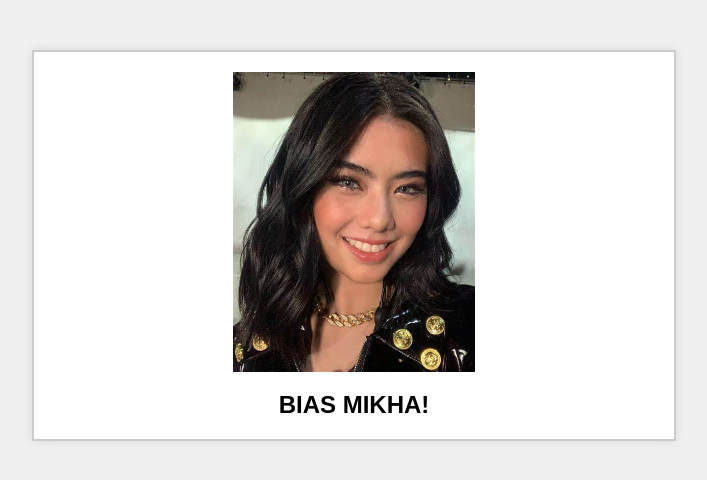
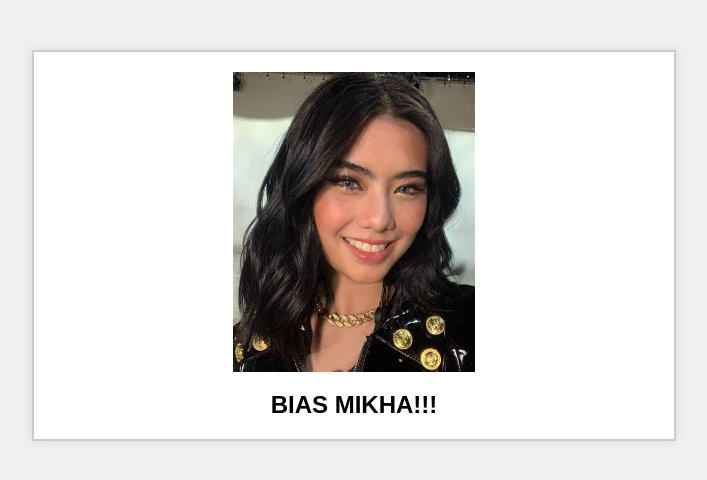
Before and after one commit to dhex28/githtml, a plain HTML site: page index.html in a window 1280 px wide. Shown: the whole page, without its empty margins (286-993 px from the left). Drawn offline with Linux system fonts and the light colour scheme.

Commit message:
pangalawa

```diff
--- a/index.html
+++ b/index.html
@@ -35,7 +35,7 @@
 <body>
     <div class="meme-container">
         <img src="mikha.jpg" alt="Bini Meme">
-        <div class="caption">BIAS MIKHA!</div>
+        <div class="caption">BIAS MIKHA!!!</div>
     </div>
 </body>
 </html>
```
